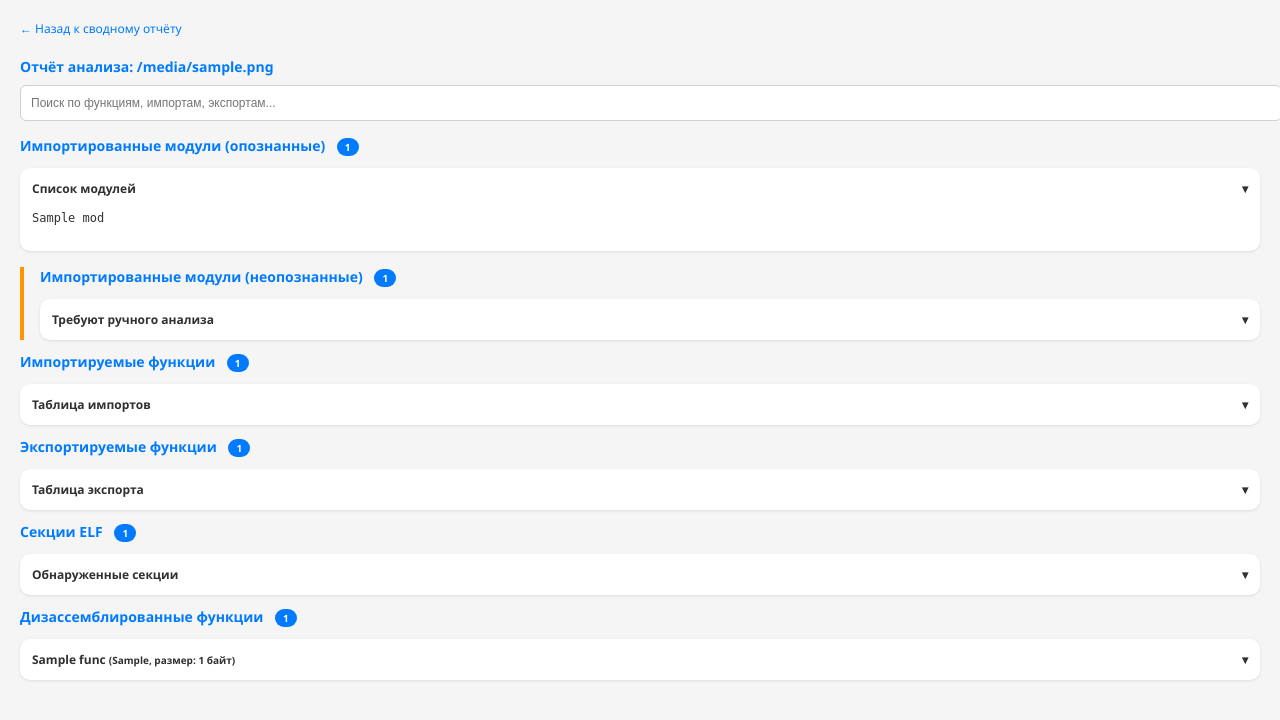
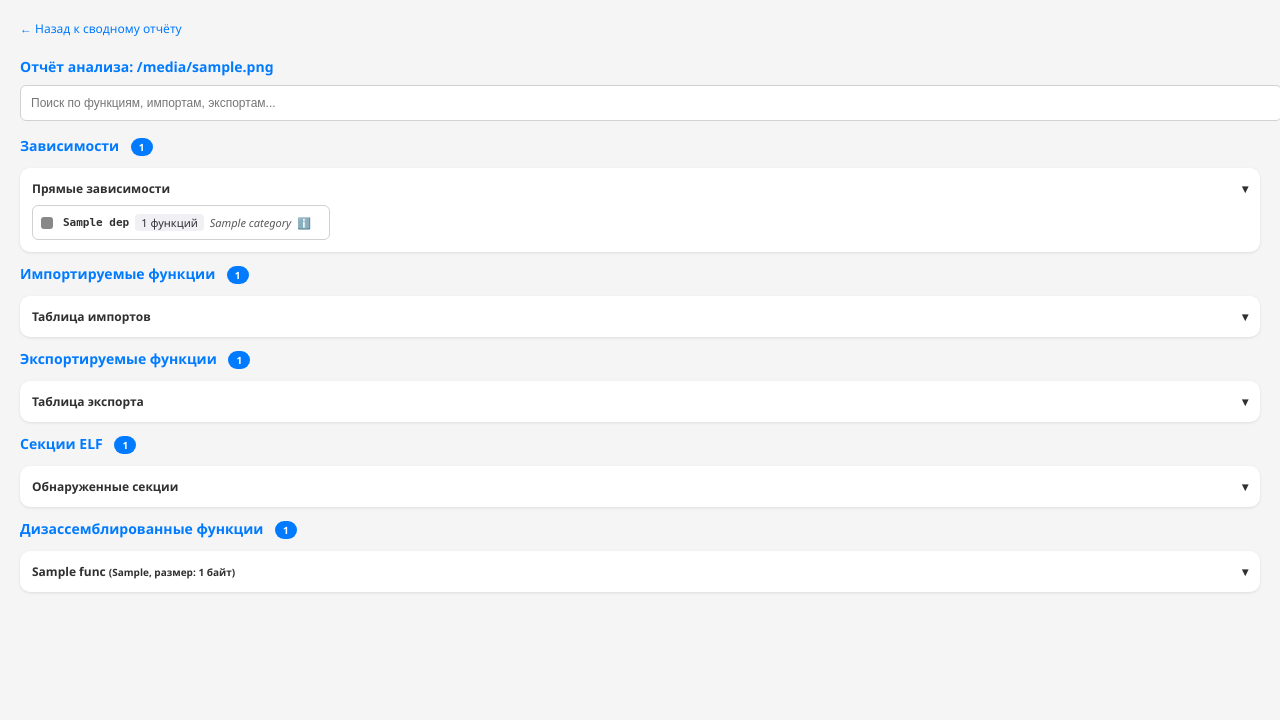
Before and after one commit to HellGelder/IDABatchTool, a Python web app: template ida_batch_tool/reporting/templates/report.html in a window 1280 px wide. Shown: the top 720 px of the page. Run offline with Jinja, Linux system fonts and the light colour scheme; the template is opened without the code that fills it: most values are stand-ins (such as "Sample title", 1, 10 or a date in 2020).

Commit message:
1.0.4 Изменение представления зависимых модулей в html-отчёте по каждому модулю. Теперь блоками.

```diff
--- a/ida_batch_tool/reporting/templates/report.html
+++ b/ida_batch_tool/reporting/templates/report.html
@@ -66,32 +66,50 @@
             display: inline-block; background: var(--accent); color: white;
             border-radius: 10px; padding: 2px 8px; font-size: 10px; margin-left: 8px;
         }
-        .module-list {
-            columns: 2;
-            -webkit-columns: 2;
-            -moz-columns: 2;
-            list-style: none;
-            padding-left: 0;
+        .deps-grid {
+            display: grid;
+            grid-template-columns: repeat(auto-fill, minmax(240px, 1fr));
+            gap: 8px;
         }
-        .module-list li {
-            padding: 2px 0;
+        .dep-item {
+            display: flex;
+            align-items: center;
+            padding: 8px;
+            border-radius: 6px;
+            border: 1px solid var(--border);
+            background: var(--card-bg);
+        }
+        .dep-marker {
+            width: 12px;
+            height: 12px;
+            border-radius: 3px;
+            margin-right: 10px;
+            flex-shrink: 0;
+        }
+        .dep-info {
+            flex: 1;
+            display: flex;
+            flex-wrap: wrap;
+            align-items: center;
+            gap: 6px;
+            font-size: 11px;
+        }
+        .dep-name {
+            font-weight: 600;
             font-family: monospace;
         }
-        .unknown-section {
-            margin-top: 16px;
-            border-left: 4px solid #ff9500;
-            padding-left: 16px;
+        .dep-count {
+            background: var(--hover);
+            padding: 1px 6px;
+            border-radius: 4px;
+            color: var(--text);
         }
-        .section-list {
-            columns: 2;
-            -webkit-columns: 2;
-            -moz-columns: 2;
-            list-style: none;
-            padding-left: 0;
+        .dep-category {
+            font-style: italic;
+            opacity: 0.8;
         }
-        .section-list li {
-            padding: 2px 0;
-            font-family: monospace;
+        .dep-desc {
+            cursor: help;
         }
     </style>
 </head>
@@ -104,41 +122,36 @@
         <input type="text" id="quickSearch" placeholder="Поиск по функциям, импортам, экспортам...">
     </div>
 
-{% if is_elf %}
-    <!-- Режим ELF: показываем импортированные библиотеки как модули -->
-    <h2>Импортированные библиотеки (опознанные) <span class="badge">{{ known_modules|length }}</span></h2>
+    <!-- Зависимости (единый блок для PE и ELF) -->
+    <h2>Зависимости <span class="badge">{{ module_deps|length }}</span></h2>
     <div class="card">
         <div class="card-header" onclick="this.parentElement.classList.toggle('open')">
-            <span>Список библиотек</span><span>▾</span>
+            <span>Прямые зависимости</span><span>▾</span>
         </div>
         <div class="card-body">
-            {% if known_modules %}
-            <ul class="module-list searchable">
-                {% for mod in known_modules %}
-                <li>{{ mod }}</li>
+            {% if module_deps %}
+            <div class="deps-grid searchable">
+                {% for dep in module_deps %}
+                <div class="dep-item">
+                    <div class="dep-marker" style="background-color: {{ dep.color }};"></div>
+                    <div class="dep-info">
+                        <span class="dep-name">{{ dep.name }}</span>
+                        {% if dep.count > 0 %}
+                        <span class="dep-count">{{ dep.count }} функций</span>
+                        {% endif %}
+                        <span class="dep-category">{{ dep.category }}</span>
+                        {% if dep.description %}
+                        <span class="dep-desc" title="{{ dep.description }}">ℹ️</span>
+                        {% endif %}
+                    </div>
+                </div>
                 {% endfor %}
-            </ul>
-            {% else %}<p>Нет опознанных библиотек.</p>{% endif %}
+            </div>
+            {% else %}
+            <p>Нет зависимостей.</p>
+            {% endif %}
         </div>
     </div>
-
-    {% if unknown_modules %}
-    <div class="unknown-section">
-        <h2>Импортированные библиотеки (неопознанные) <span class="badge">{{ unknown_modules|length }}</span></h2>
-        <div class="card">
-            <div class="card-header" onclick="this.parentElement.classList.toggle('open')">
-                <span>Требуют ручного анализа</span><span>▾</span>
-            </div>
-            <div class="card-body">
-                <ul class="module-list searchable">
-                    {% for mod in unknown_modules %}
-                    <li>{{ mod }}</li>
-                    {% endfor %}
-                </ul>
-            </div>
-        </div>
-    </div>
-    {% endif %}
 
     <h2>Импортируемые функции <span class="badge">{{ imports|length }}</span></h2>
     <div class="card">
@@ -148,71 +161,18 @@
         <div class="card-body">
             {% if imports %}
             <table>
-                <tr><th>Имя</th><th>Адрес</th><th>Библиотека</th></tr>
+                <tr><th>Имя</th><th>{{ "Адрес" if not is_elf else "" }}</th><th>Библиотека</th></tr>
                 {% for imp in imports %}
                 <tr class="searchable">
-                    <td>{{ imp.name }}</td><td>{{ imp.address }}</td><td>{{ imp.module }}</td>
+                    <td>{{ imp.name }}</td>
+                    {% if not is_elf %}<td>{{ imp.address }}</td>{% else %}<td></td>{% endif %}
+                    <td>{{ imp.module }}</td>
                 </tr>
                 {% endfor %}
             </table>
             {% else %}<p>Нет импортируемых функций.</p>{% endif %}
         </div>
     </div>
-{% else %}
-    <!-- PE-режим: группировка по модулям -->
-    <h2>Импортированные модули (опознанные) <span class="badge">{{ known_modules|length }}</span></h2>
-    <div class="card">
-        <div class="card-header" onclick="this.parentElement.classList.toggle('open')">
-            <span>Список модулей</span><span>▾</span>
-        </div>
-        <div class="card-body">
-            {% if known_modules %}
-            <ul class="module-list searchable">
-                {% for mod in known_modules %}
-                <li>{{ mod }}</li>
-                {% endfor %}
-            </ul>
-            {% else %}<p>Нет опознанных модулей.</p>{% endif %}
-        </div>
-    </div>
-
-    {% if unknown_modules %}
-    <div class="unknown-section">
-        <h2>Импортированные модули (неопознанные) <span class="badge">{{ unknown_modules|length }}</span></h2>
-        <div class="card">
-            <div class="card-header" onclick="this.parentElement.classList.toggle('open')">
-                <span>Требуют ручного анализа</span><span>▾</span>
-            </div>
-            <div class="card-body">
-                <ul class="module-list searchable">
-                    {% for mod in unknown_modules %}
-                    <li>{{ mod }}</li>
-                    {% endfor %}
-                </ul>
-            </div>
-        </div>
-    </div>
-    {% endif %}
-
-    <h2>Импортируемые функции <span class="badge">{{ imports|length }}</span></h2>
-    <div class="card">
-        <div class="card-header" onclick="this.parentElement.classList.toggle('open')">
-            <span>Таблица импортов</span><span>▾</span>
-        </div>
-        <div class="card-body">
-            {% if imports %}
-            <table>
-                <tr><th>Имя</th><th>Модуль</th></tr>
-                {% for imp in imports %}
-                <tr class="searchable">
-                    <td>{{ imp.name }}</td><td>{{ imp.module }}</td>
-                </tr>
-                {% endfor %}
-            </table>
-            {% else %}<p>Нет импортируемых функций.</p>{% endif %}
-        </div>
-    </div>
-{% endif %}
 
     <h2>Экспортируемые функции <span class="badge">{{ exports|length }}</span></h2>
     <div class="card">
```
Also changed, not shown: ida_batch_tool/reporting/generator.py (+67 -10 lines).
